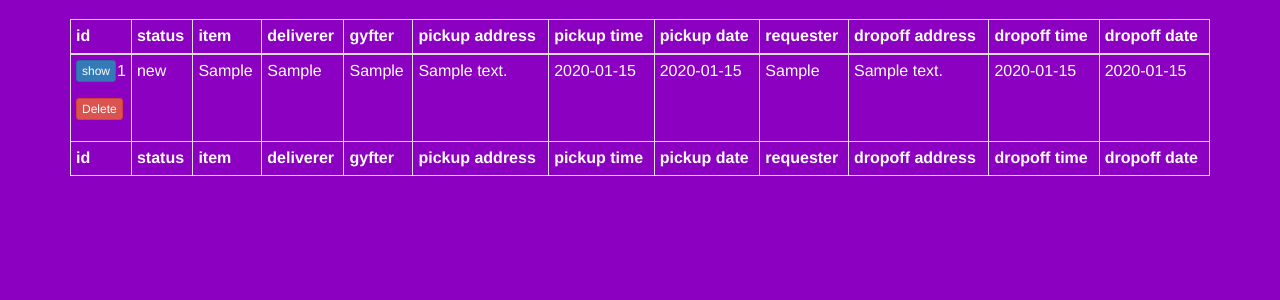
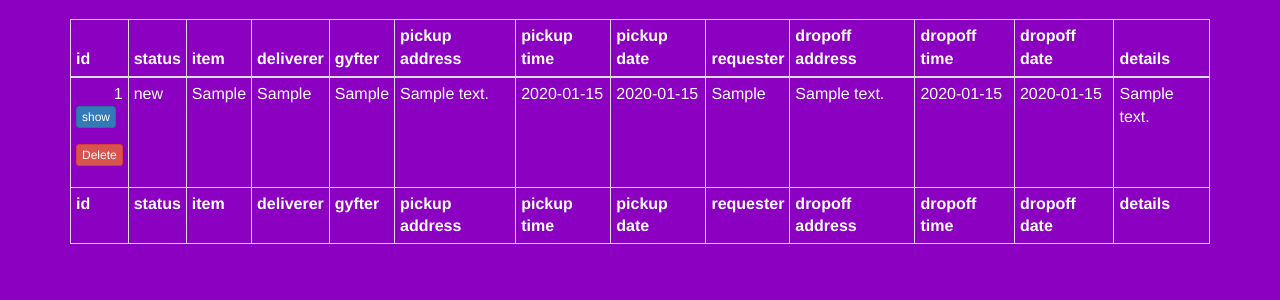
Before and after one commit to jasonleonhard/gyfted, a Flask app: page /show_all in a window 1280 px wide. Shown: the part 51-351 px from the top of the page. Run offline with Flask 2, Linux system fonts and the light colour scheme; tables that the repository leaves empty hold one stand-in row (values such as "Sample post"); some libraries are stand-ins or nearby versions.

Commit message:
Display field details

```diff
--- a/templates/show_all.html
+++ b/templates/show_all.html
@@ -56,6 +56,7 @@
                 <th>dropoff address</th>
                 <th>dropoff time</th>
                 <th>dropoff date</th>
+                <th>details</th>
             </tr>
         </thead>
         <tfoot>
@@ -75,6 +76,7 @@
                 <th>dropoff address</th>
                 <th>dropoff time</th>
                 <th>dropoff date</th>
+                <th>details</th>
               </tr>
         </tfoot>
         <tbody>
@@ -107,6 +109,7 @@
                     <td>{{ticket.dropoff_address}}</td>
                     <td>{{ticket.dropoff_time}}</td>
                     <td>{{ticket.dropoff_date}}</td>
+                    <td>{{ticket.closed_details}}</td>
                  </tr>
               {% endfor %}
           {% endif %}
```
